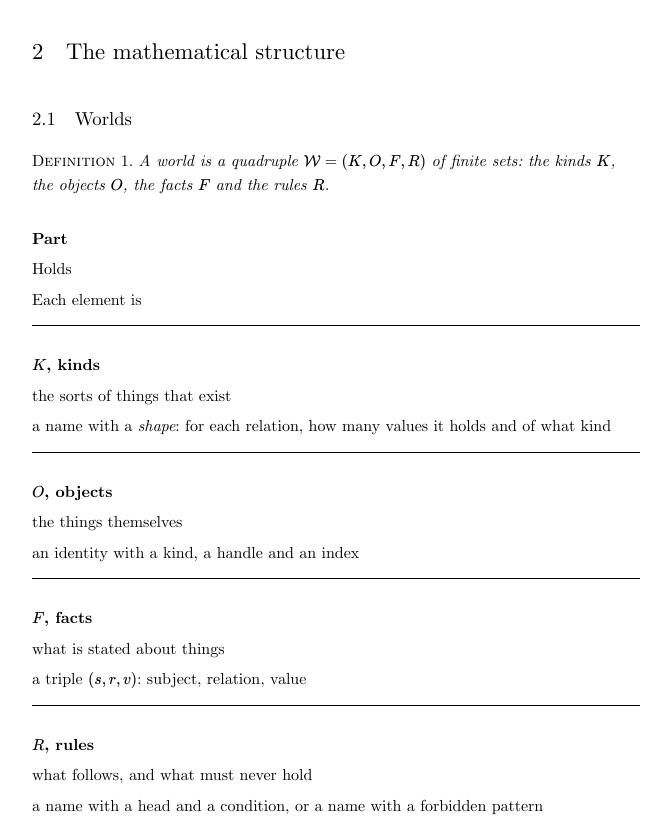
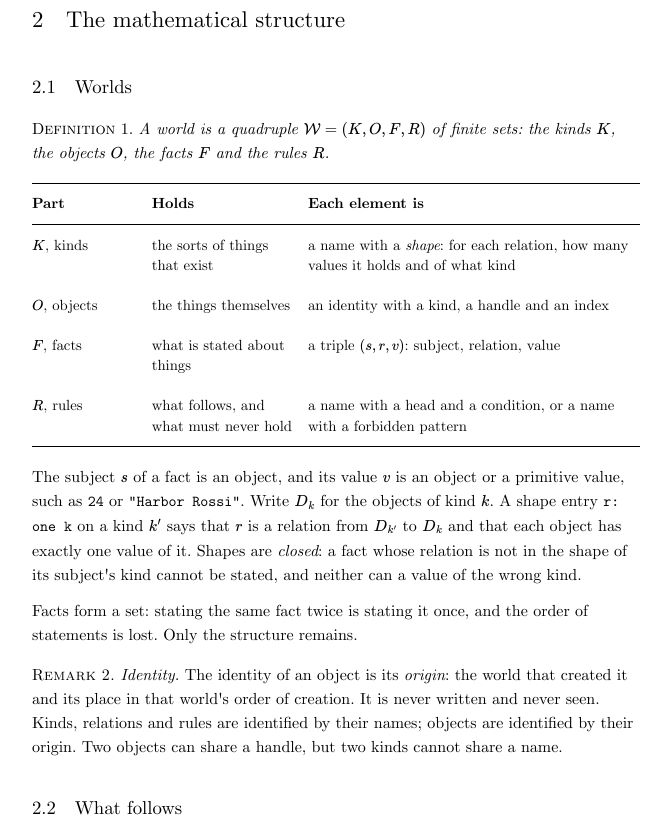
Before and after one commit to minimagate/grant-homepage, a plain HTML site: page index.html in a window 1280 px wide. Shown: the part 1970-2800 px from the top of the page, without its empty margins (304-975 px from the left). Drawn offline with nearby package versions, Linux system fonts and the light colour scheme.

Commit message:
fix: restore aligned reference tables within page column

```diff
--- a/grant.css
+++ b/grant.css
@@ -56,7 +56,6 @@ td { padding: 0.28em 0.9em 0.28em 0; vertical-align: baseline; text-align: left;
 td p { margin: 0; }
 td tt, td .verbatim { font-size: 0.88em; }
 td pre.verbatim { display: inline; margin: 0; white-space: pre-wrap; }
-@media (min-width: 760px) { td:first-child:not(:only-child), td:first-child:not(:only-child) pre.verbatim { white-space: nowrap; } }
 
 /* Figures. */
 img { max-width: 100%; object-fit: contain; }
@@ -75,17 +74,12 @@ mjx-container[display="true"] { margin: 0.9em 0 !important; overflow-x: auto; ov
   body { font-size: 11pt; max-width: none; padding: 0; }
 }
 
-/* One continuous column, including the exported title and reference entries. */
+/* One reading column; tables retain their rows and columns within it. */
 html, body { background: #fff; color: #000; color-scheme: light; }
 body { columns: auto; }
 body > div { margin-left: 0 !important; margin-right: 0 !important; }
-table, tbody, tr, td { display: block; width: auto !important; }
 table { width: 100% !important; }
-td { border: 0 !important; padding: 0.2em 0 !important; white-space: normal !important; }
 td pre.verbatim { white-space: pre-wrap !important; }
-tr + tr { margin-top: 0.85em; }
-tr:has(> td:nth-child(2)) { padding: 0.65em 0; border-bottom: 1px solid #000; }
-tr:has(> td:nth-child(2)) > td:first-child { font-weight: 700; }
 table.title-block, table.title-block td { text-align: center !important; }
 .title-block table { margin-top: 0 !important; }
 pre.verbatim { margin-left: 0; }
@@ -94,3 +88,20 @@ img { display: block; width: 82%; max-width: 30em; height: auto !important; marg
 
 /* Match the exported abstract paragraph to the body text. */
 body > .title-block + div + div > p > font { font-size: inherit !important; }
+
+/* Compact comparison and reference tables, with aligned column headings. */
+table:has(> tbody > tr > td:nth-child(2)) {
+  table-layout: fixed;
+  font-size: 0.92em;
+  line-height: 1.4;
+  margin: 1.25em 0;
+}
+table:has(> tbody > tr > td:nth-child(2)) > tbody > tr > td {
+  vertical-align: top;
+  padding: 0.65em 0.7em 0.65em 0;
+  overflow-wrap: anywhere;
+}
+table:has(> tbody > tr > td:nth-child(2)) > tbody > tr > td:last-child { padding-right: 0; }
+table:has(> tbody > tr > td:nth-child(2)) > tbody > tr:first-child > td { font-weight: 700; }
+table:has(> tbody > tr > td:nth-child(3)) > tbody > tr > td:first-child { width: 18%; }
+table:has(> tbody > tr > td:nth-child(3)) > tbody > tr > td:nth-child(2) { width: 24%; }
```
